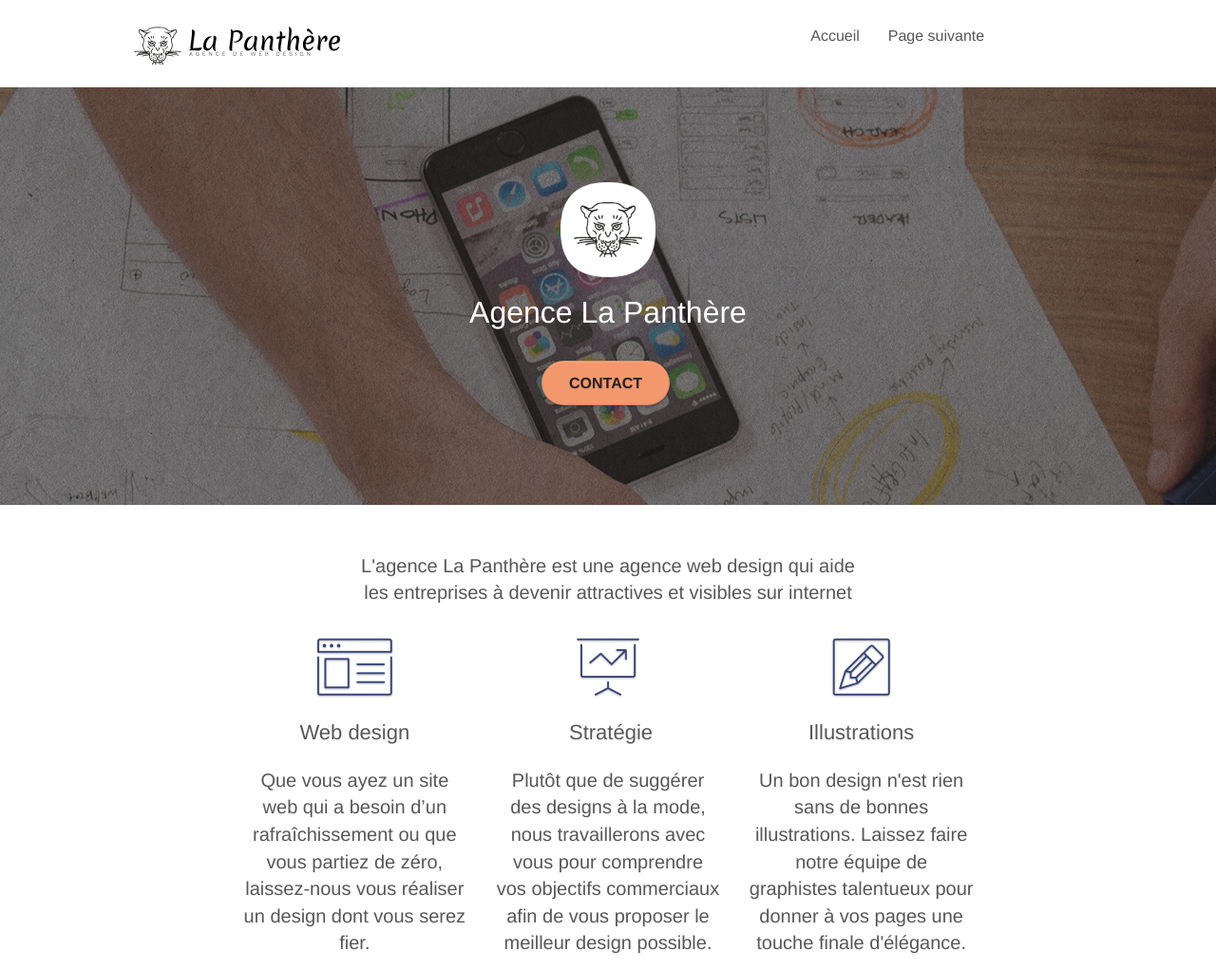
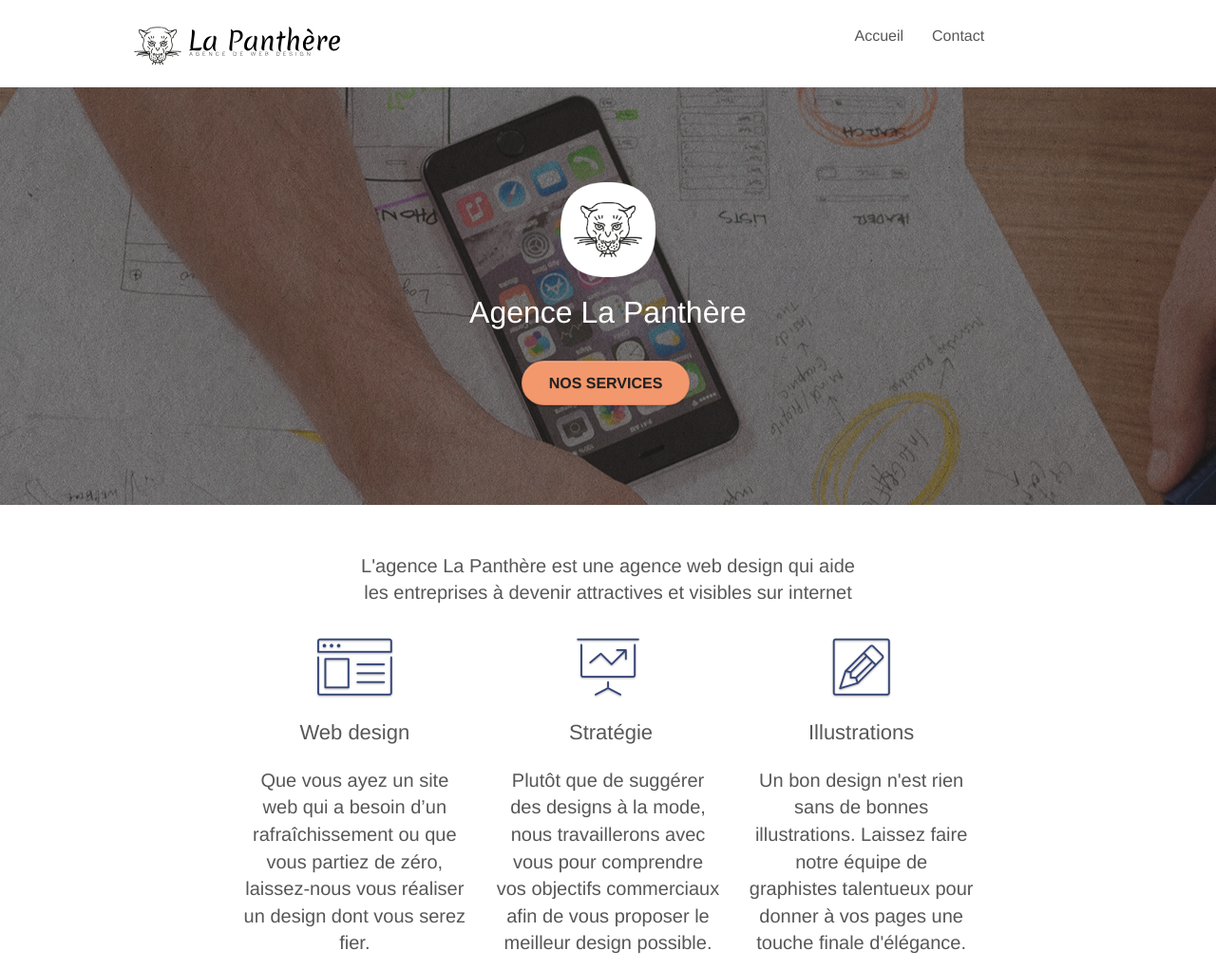
Before and after one commit to Lamouett3/P4_La_Panthere, a plain HTML site: page index.html in a window 1280 px wide. Shown: the top 1021 px of the page at 95% size. Drawn offline with Linux system fonts and the light colour scheme.

Commit message:
redundant link

```diff
--- a/index.html
+++ b/index.html
@@ -52,7 +52,7 @@
 					<li>
 					</li>
 					<li>
-						<a href="page2.html">Page suivante</a>
+						<a href="page2.html">Contact</a>
 					</li>
 				</ul>
 			</div>
@@ -71,7 +71,7 @@
 					Agence La Panthère
 				</h1>
 				<div class="text-center">
-					<a href="page2.html" class="btn btn-lg btn-clean btn-rd cta-hero btn-atomic-tangerine" id="cta-hero">Contact</a>
+					<a href="#services" class="btn btn-lg btn-clean btn-rd cta-hero btn-atomic-tangerine" id="cta-hero">Nos services</a>
 				</div>
 			</div>
 		</div>
@@ -81,6 +81,7 @@
 
 <!-- bloc-2-services -->
 <section class="bloc bgc-white l-bloc" id="bloc-2-services" role="region">
+	<div id="services">
 		<div class="container bloc-md">
 			<div class="row">
 				<div class="col-sm-12 text-center">
@@ -126,6 +127,7 @@
 				<div class="col-xs-12 col-md-8 col-md-offset-2 text-center">
 					<p>L'agence la Panthère est une excellente agence web ! Les web designers ont réussi à capturer l'essence de notre entreprises et a l'integrer à notre sites. Cela nous a aidé à doubler nos ventes en ligne à Lyon </p>
 					<p class="citation">Maxime Guibard, PDG de À vos fourchette</p>
+				</div>
 			</div>
 		</div>
 	</div>
--- a/style.css
+++ b/style.css
@@ -20,6 +20,7 @@ a:hover {
 footer p {
     font-weight: lighter !important;
 }
+
 #page-loading-blocs-notifaction {
     position: fixed;
     top: 0;
```
Also changed, not shown: page2.html (+0 -1 lines). Lines whose indentation alone changed are shown as unchanged.
